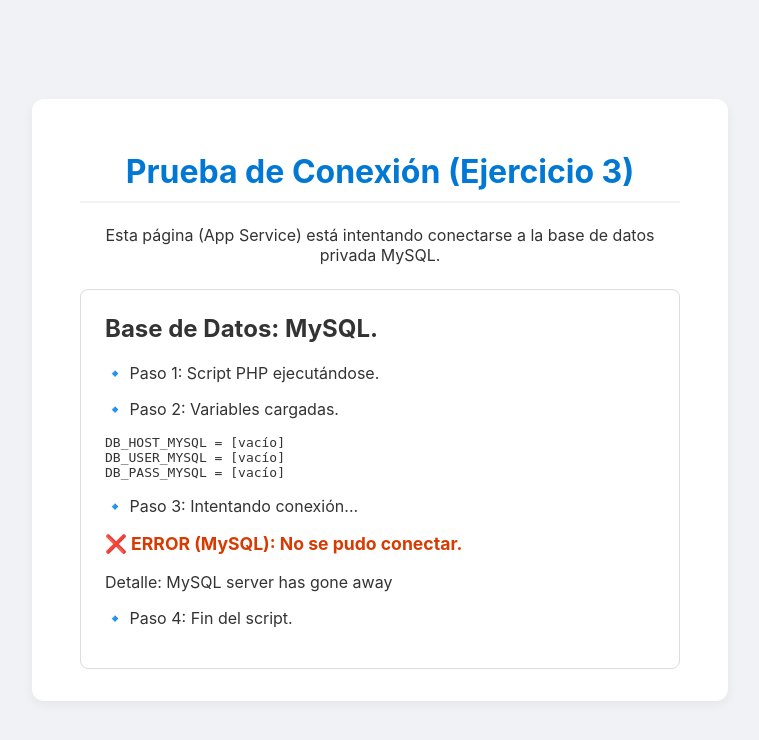
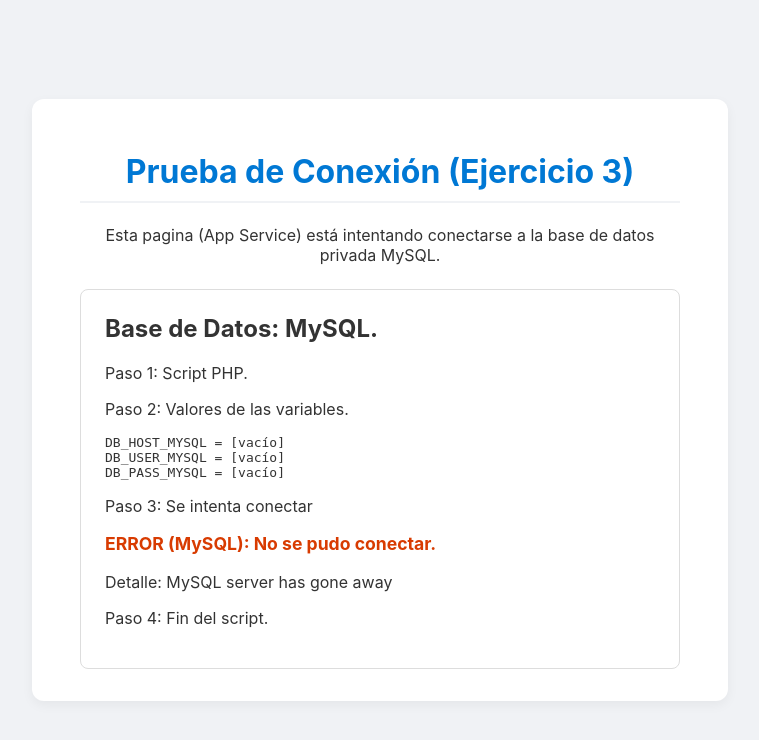
Before and after one commit to henryang08/rubrica2corte_arquitectura, a PHP site: page / in a window 1280 px wide. Shown: the top 740 px of the page, without its empty margins (260-1019 px from the left). Run offline with PHP 8.4, Linux system fonts and the light colour scheme.

Commit message:
Fix HTML encoding issues in index.php

```diff
--- a/index.php
+++ b/index.php
@@ -59,7 +59,7 @@
 <body>
     <div class="container">
         <h1>Prueba de Conexión (Ejercicio 3)</h1>
-        <p>Esta página (App Service) está intentando conectarse a la base de datos privada MySQL.</p>
+        <p>Esta pagina (App Service) está intentando conectarse a la base de datos privada MySQL.</p>
 
         <div class="status-card">
             <h2>Base de Datos: MySQL. </h2>
@@ -67,29 +67,29 @@
 error_reporting(E_ALL);
 ini_set('display_errors', 1);
 
-echo "<p>🔹 Paso 1: Script PHP ejecutándose.</p>";
-
+echo "<p>Paso 1: Script PHP.</p>";
+// Variables de entorno
 $host_mysql = getenv('DB_HOST_MYSQL');
 $user_mysql = getenv('DB_USER_MYSQL');
 $pass_mysql = getenv('DB_PASS_MYSQL');
-$db_mysql   = "rubrica_db"; // tu base real
+$db_mysql   = "rubrica_db";
 
-echo "<p>🔹 Paso 2: Variables cargadas.</p>";
+echo "<p>Paso 2: Valores de las variables.</p>";
 echo "<pre>";
 echo "DB_HOST_MYSQL = " . ($host_mysql ?: '[vacío]') . "\n";
 echo "DB_USER_MYSQL = " . ($user_mysql ?: '[vacío]') . "\n";
-echo "DB_PASS_MYSQL = " . ($pass_mysql ? '[oculto por seguridad]' : '[vacío]') . "\n";
+echo "DB_PASS_MYSQL = " . ($pass_mysql ? '[oculto]' : '[vacío]') . "\n";
 echo "</pre>";
-
+/// Validacion del init del mysql
 $conn_mysql = mysqli_init();
 if (!$conn_mysql) {
-    echo "<p class='error'>❌ ERROR: mysqli_init() falló.</p>";
+    echo "<p class='error'>❌ ERROR: mysqli_init() fallo.</p>";
     exit;
 }
 
 mysqli_ssl_set($conn_mysql, NULL, NULL, NULL, NULL, NULL);
 
-echo "<p>🔹 Paso 3: Intentando conexión...</p>";
+echo "<p>Paso 3: Se intenta conectar </p>";
 
 $connected = @mysqli_real_connect(
     $conn_mysql,
@@ -103,15 +103,15 @@ $connected = @mysqli_real_connect(
 );
 
 if (!$connected) {
-    echo "<p class='error'>❌ ERROR (MySQL): No se pudo conectar.</p>";
+    echo "<p class='error'> ERROR (MySQL): No se pudo conectar.</p>";
     echo "<p>Detalle: " . mysqli_connect_error() . "</p>";
 } else {
-    echo "<p class='success'>✅ ÉXITO (MySQL): Conexión establecida.</p>";
+    echo "<p class='success'>EXITO (MySQL): Conexion establecida.</p>";
     echo "<p>Conectado a <code>$host_mysql</code> como <code>$user_mysql</code>.</p>";
     mysqli_close($conn_mysql);
 }
 
-echo "<p>🔹 Paso 4: Fin del script.</p>";
+echo "<p>Paso 4: Fin del script.</p>";
 ?>
 
         </div>
```
